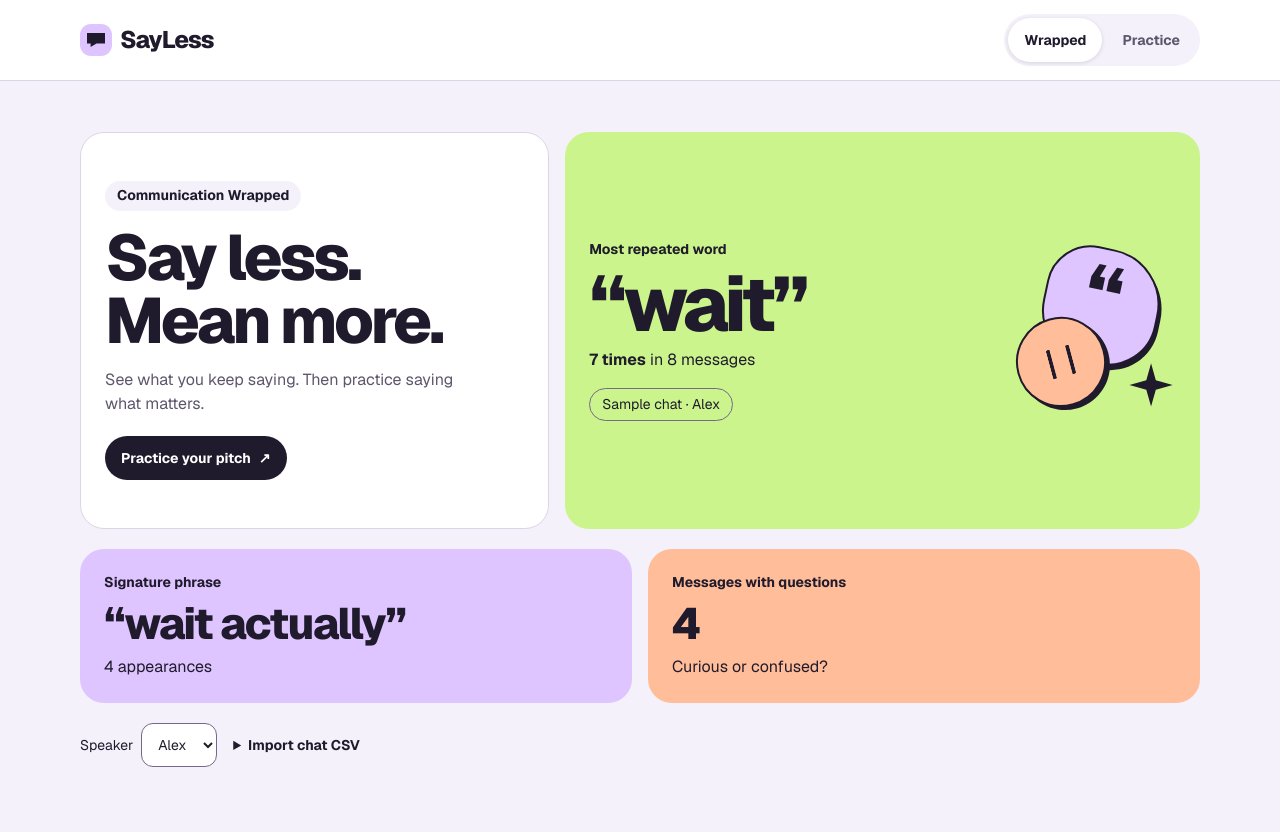
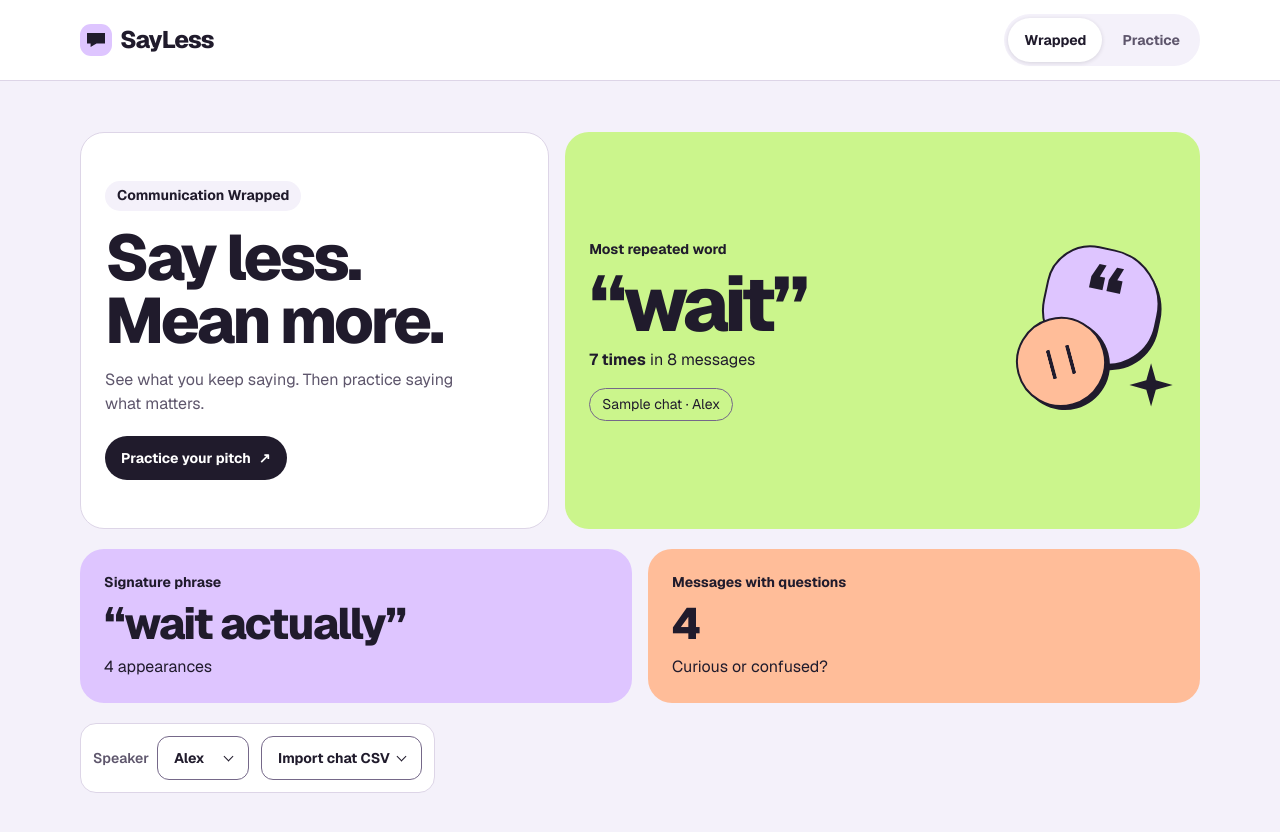
Before and after one commit to keananwongso/SayLess, a Next.js app: page / in a window 1280 px wide. Shown: the top 832 px of the page. Built offline with nearby package versions, Linux system fonts and the light colour scheme.

Commit message:
Style the Wrapped speaker picker and import controls

```diff
--- a/package.json
+++ b/package.json
@@ -10,6 +10,7 @@
     "typecheck": "next typegen && tsc --noEmit"
   },
   "dependencies": {
+    "@radix-ui/react-select": "^2.4.1",
     "geist": "^1.9.2",
     "next": "16.4.6",
     "papaparse": "^5.7.1",
--- a/src/app/globals.css
+++ b/src/app/globals.css
@@ -162,7 +162,7 @@ button:disabled { cursor: default; opacity: .58; }
 .hero .lede { color: var(--color-muted); max-width: 33ch; font-size: 16px; }
 .hero .primary { margin-top: 4px; }
 
-.primary, .secondary, .speaker-field select {
+.primary, .secondary {
   min-height: 44px;
   max-width: 100%;
 }
@@ -187,7 +187,7 @@ button:disabled { cursor: default; opacity: .58; }
   background: color-mix(in srgb, var(--color-ink) 82%, var(--color-surface));
 }
 
-.secondary, .speaker-field select {
+.secondary {
   border: 1px solid var(--color-control-border);
   border-radius: var(--control-radius);
   background: var(--color-surface);
@@ -304,15 +304,77 @@ button:disabled { cursor: default; opacity: .58; }
 .dataset-controls {
   display: flex;
   flex-wrap: wrap;
-  gap: 12px 16px;
+  gap: 8px 12px;
   align-items: start;
+  width: fit-content;
+  max-width: 100%;
+  padding: 12px;
+  border: 1px solid var(--color-divider);
+  border-radius: 16px;
+  background: var(--color-surface);
   font-size: 14px;
 }
 
-.speaker-field { display: flex; align-items: center; gap: 8px; }
-.speaker-field select { max-width: min(14rem, 54vw); padding: 8px 12px; }
+.speaker-field { display: flex; align-items: center; gap: 8px; max-width: 100%; }
+.speaker-field > span { color: var(--color-muted); font-weight: 600; }
+.speaker-trigger {
+  justify-content: space-between;
+  min-width: 92px;
+  max-width: min(13rem, 55vw);
+}
+
+.speaker-trigger > span:first-child { overflow: hidden; text-overflow: ellipsis; white-space: nowrap; }
+
+.control-chevron {
+  display: block;
+  flex: none;
+  width: 7px;
+  height: 7px;
+  border-right: 1.5px solid currentColor;
+  border-bottom: 1.5px solid currentColor;
+  transform: translateY(-2px) rotate(45deg);
+}
+
+.speaker-trigger[data-state="open"] .control-chevron,
+.import[open] > summary .control-chevron {
+  transform: translateY(2px) rotate(225deg);
+}
+
+.speaker-menu {
+  z-index: 10;
+  min-width: max(148px, var(--radix-select-trigger-width));
+  max-width: min(320px, calc(100vw - 32px));
+  max-height: var(--radix-select-content-available-height);
+  overflow: hidden;
+  border: 1px solid var(--color-divider);
+  border-radius: var(--control-radius);
+  background: var(--color-surface);
+  box-shadow: 0 8px 24px color-mix(in srgb, var(--color-ink) 14%, transparent);
+}
+
+.speaker-options { padding: 4px; }
+.speaker-option {
+  display: flex;
+  align-items: center;
+  justify-content: space-between;
+  gap: 12px;
+  min-height: 44px;
+  padding: 8px 12px;
+  border-radius: 8px;
+  font-size: 14px;
+  overflow-wrap: anywhere;
+  cursor: pointer;
+  outline: none;
+}
+
+.speaker-option[data-state="checked"] { font-weight: 650; background: var(--color-canvas); }
+.speaker-option[data-highlighted] { background: var(--color-lilac); }
+.speaker-check { flex: none; }
+
 .import { max-width: 42ch; }
-.import summary { min-height: 44px; padding-block: 12px; font-weight: 650; }
+.import summary { width: fit-content; list-style: none; }
+.import summary::-webkit-details-marker { display: none; }
+.import[open] summary { margin-bottom: 12px; }
 .import p { margin-bottom: 8px; }
 .consent { display: flex; align-items: center; gap: 8px; min-height: 44px; }
 .consent input { width: 18px; height: 18px; flex: none; accent-color: var(--color-ink); }
--- a/src/components/wrapped.tsx
+++ b/src/components/wrapped.tsx
@@ -1,5 +1,6 @@
 "use client";
 
+import * as Select from "@radix-ui/react-select";
 import { useRef, useState, type ChangeEvent } from "react";
 import { analyzeMessages, MAX_CSV_BYTES, parseMessages, sampleMessages } from "@/lib/wrapped";
 
@@ -88,14 +89,32 @@ export function Wrapped({ onPractice }: { onPractice: () => void }) {
       </div>
 
       <div className="dataset-controls">
-        <label className="speaker-field">
-          Speaker
-          <select value={speaker} onChange={(event) => setSpeaker(event.target.value)}>
-            {speakers.map((name) => <option key={name}>{name}</option>)}
-          </select>
-        </label>
+        <div className="speaker-field">
+          <span id="wrapped-speaker-label">Speaker</span>
+          <Select.Root value={speaker} onValueChange={setSpeaker}>
+            <Select.Trigger className="secondary speaker-trigger" aria-labelledby="wrapped-speaker-label">
+              <Select.Value />
+              <Select.Icon asChild><span className="control-chevron" aria-hidden="true" /></Select.Icon>
+            </Select.Trigger>
+            <Select.Portal>
+              <Select.Content className="speaker-menu" position="popper" align="start" sideOffset={6} collisionPadding={16}>
+                <Select.Viewport className="speaker-options">
+                  {speakers.map((name) => (
+                    <Select.Item className="speaker-option" key={name} value={name}>
+                      <Select.ItemText>{name}</Select.ItemText>
+                      <Select.ItemIndicator className="speaker-check" aria-hidden="true">✓</Select.ItemIndicator>
+                    </Select.Item>
+                  ))}
+                </Select.Viewport>
+              </Select.Content>
+            </Select.Portal>
+          </Select.Root>
+        </div>
         <details className="import">
-          <summary>Import chat CSV</summary>
+          <summary className="secondary">
+            Import chat CSV
+            <span className="control-chevron" aria-hidden="true" />
+          </summary>
           <p id="csv-help">Use a CSV with speaker and message columns. The chat stays in this tab.</p>
           <label className="consent">
             <input type="checkbox" checked={consent} onChange={(event) => setConsent(event.target.checked)} />
```
Also changed, not shown: 1 other file (tests, documents, lock files or other folders).
